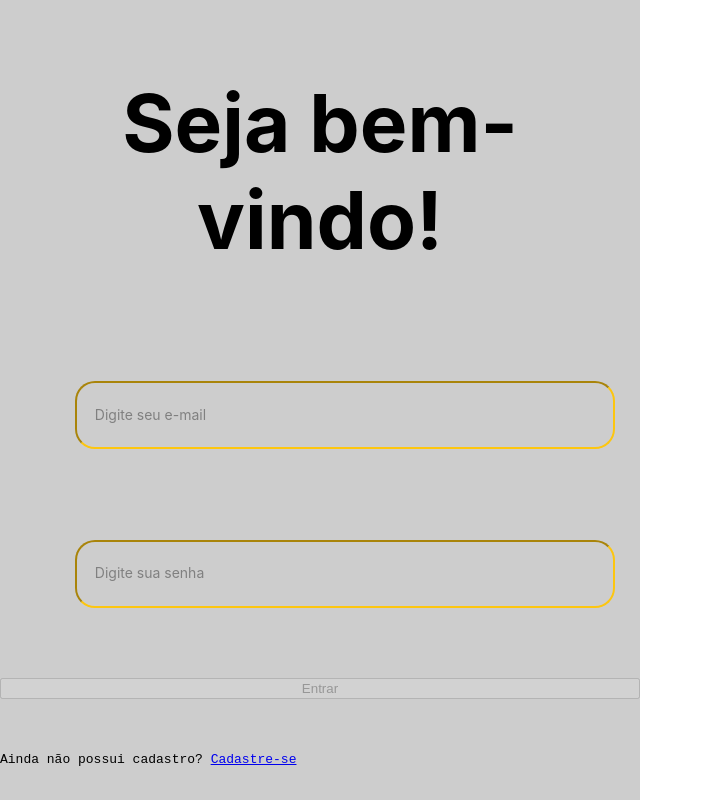
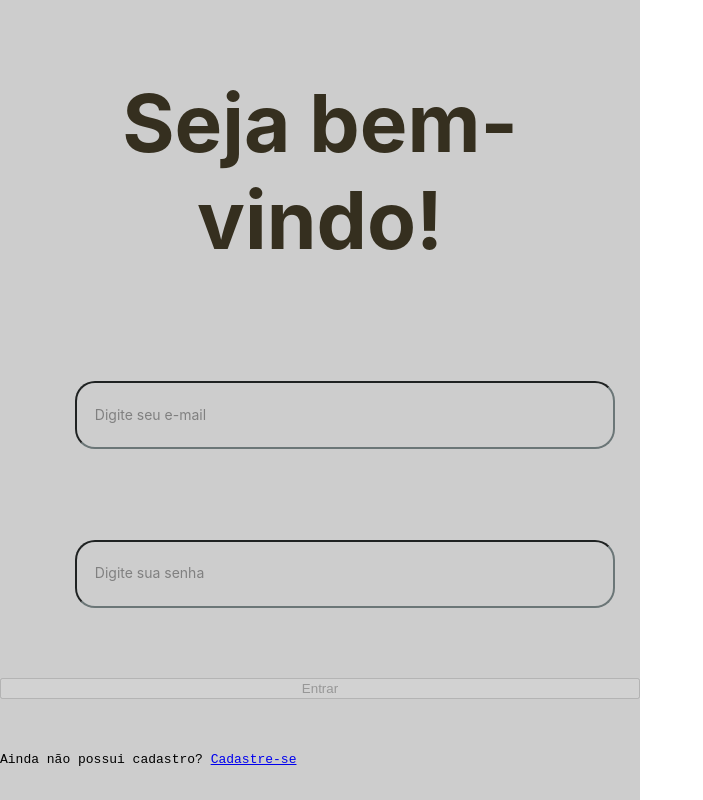
Before and after one commit to SamuelPPlab/Mix-Games, a React (Create React App) app: page / in a window 1280 px wide. Shown: the whole page, without its empty margins (0-703 px from the left). Built offline with nearby package versions, Linux system fonts and the light colour scheme.

Commit message:
Estilo do texto de boas vindas feito.

```diff
--- a/src/css/styles.css
+++ b/src/css/styles.css
@@ -9,7 +9,7 @@ input {
   outline: none;
   margin-top: 20px;
   background-color: #cdcdcd;
-  border-color: #fdc60f;
+  border-color: #6b7677;
   width: 100%;
   height: 40px;
 }
@@ -55,4 +55,5 @@ label input:focus + .placeholderSpan {
 #welcome {
   font-size: 5em;
   text-align: center;
+  color: #352f1f;
 }
```
